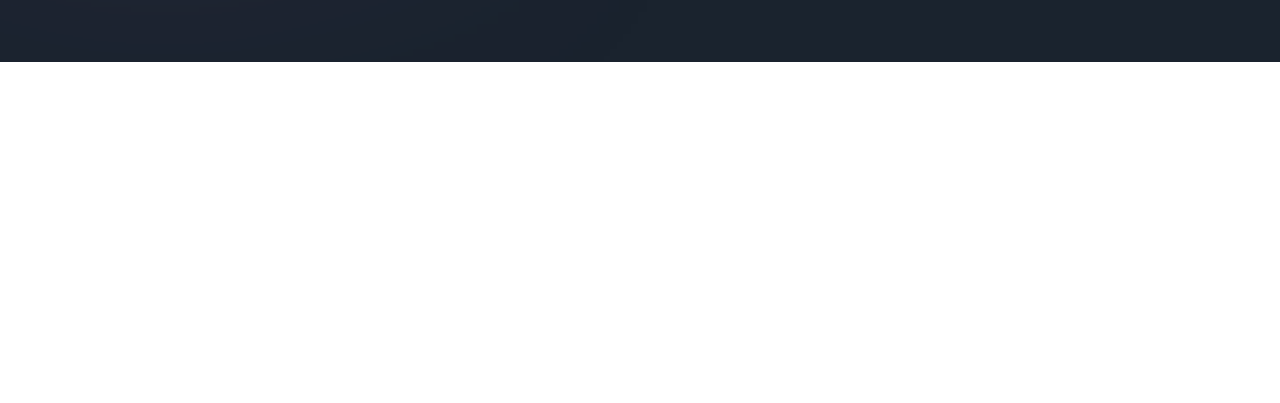
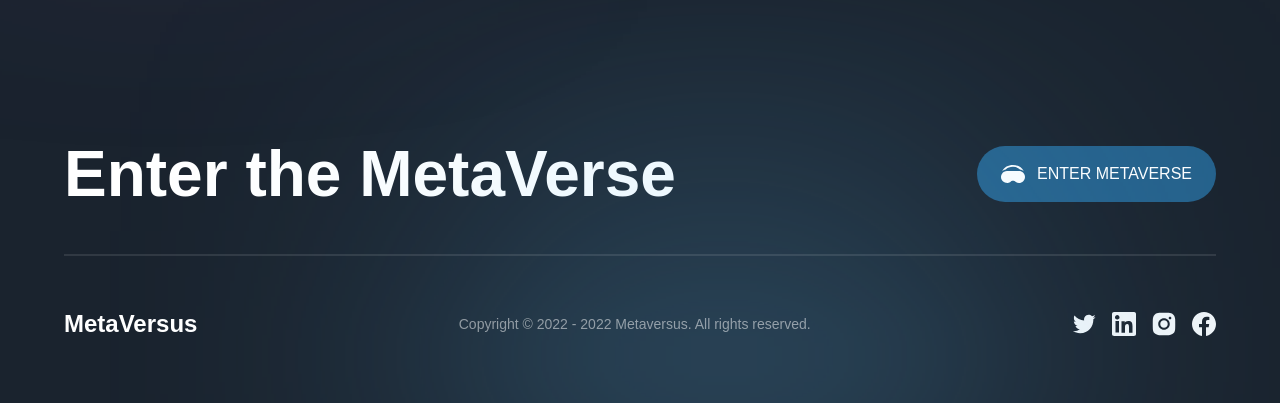
Before and after one commit to SavelevMatthew/next-metaverse, a Next.js app: page / in a window 1280 px wide. Shown: the part 7347-7750 px from the top of the page. Before the commit the page ends 7409 px from the top, so only its background shows below. Built offline with nearby package versions, Linux system fonts and the light colour scheme; a web font is replaced by a local one.

Commit message:
feat: added footer

```diff
--- a/app/page.tsx
+++ b/app/page.tsx
@@ -8,6 +8,7 @@
 import { World } from '../sections/World'
 import { Insights } from '../sections/Insights'
 import { Feedback } from '../sections/Feedback'
+import { Footer } from '../components/Footer'
 
 const HomePage = () => {
     return (
@@ -30,7 +31,7 @@
                 <div className='gradient-04 z-0'/>
                 <Feedback/>
             </div>
-            {/*footer*/}
+            <Footer/>
         </div>
     )
 }
--- /dev/null
+++ b/components/Footer.tsx
@@ -0,0 +1,54 @@
+'use client'
+import React from 'react'
+import { motion } from 'framer-motion'
+import styles from '../styles'
+import { footerVariants } from '../utils/motion'
+import { socials } from '../constants'
+
+export const Footer = () => {
+    return (
+        <motion.footer
+            variants={footerVariants}
+            initial='hidden'
+            whileInView='show'
+            className={`${styles.paddings} py-8 relative`}
+        >
+            <div className='footer-gradient'/>
+            <div className={`${styles.innerWidth} mx-auto flex flex-col gap-8`}>
+                <div className='flex items-center justify-between flex-wrap gap-5'>
+                    <h4 className='font-bold md:text-[64px] text-[44px] text-white'>
+                        Enter the MetaVerse
+                    </h4>
+                    <button
+                        className='flex items-center h-fit py-4 px-6 bg-[#25618b] rounded-[32px] gap-[12px]'
+                        type='button'
+                    >
+                        <img
+                            src='/headset.svg'
+                            alt='headset'
+                            className='w-[24px] h-[24px] object-contain'
+                        />
+                        <span className='font-normal text-[16px] text-white'>ENTER METAVERSE</span>
+                    </button>
+                </div>
+                <div className='flex flex-col'>
+                    <div className='mb-[50px] h-[2px] bg-white opacity-10'/>
+                    <div className='flex items-center justify-between flex-wrap gap-4'>
+                        <h4 className='font-extrabold text-[24px] text-white'>MetaVersus</h4>
+                        <p className='font-normal text-[14px] text-white opacity-50'>Copyright © 2022 - 2022 Metaversus. All rights reserved.</p>
+                        <div className='flex gap-4'>
+                            {socials.map((social) => (
+                                <img
+                                    key={social.name}
+                                    src={social.url}
+                                    alt={social.name}
+                                    className='w-[24px] h-[24px] object-contain cursor-pointer'
+                                />
+                            ))}
+                        </div>
+                    </div>
+                </div>
+            </div>
+        </motion.footer>
+    )
+}
```
